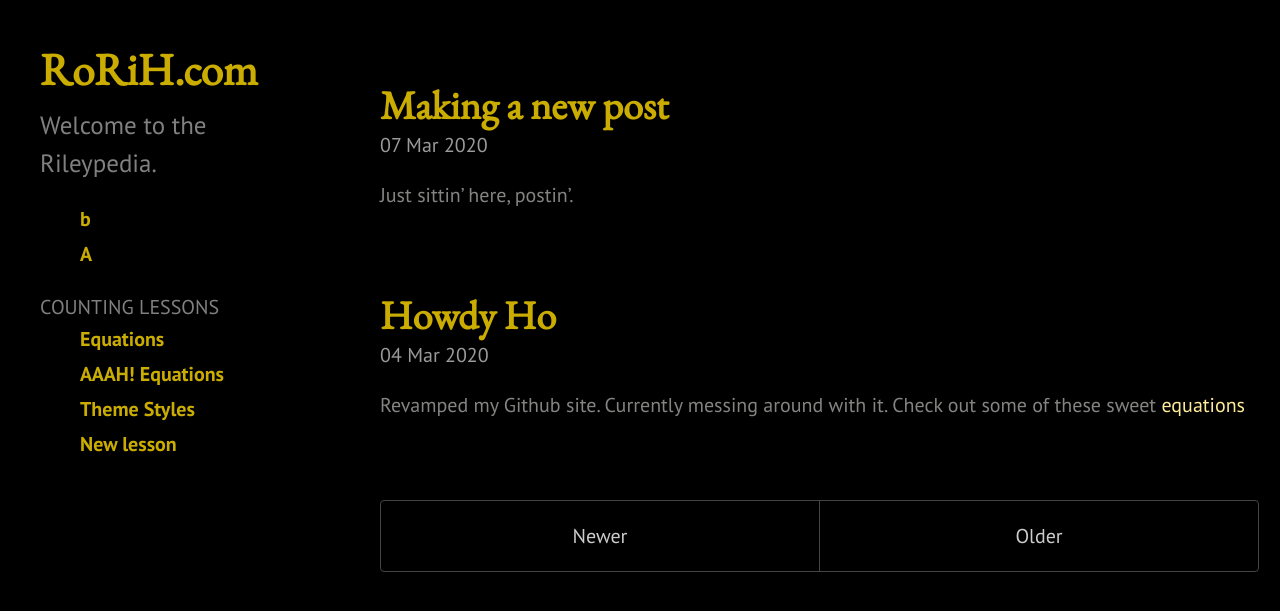
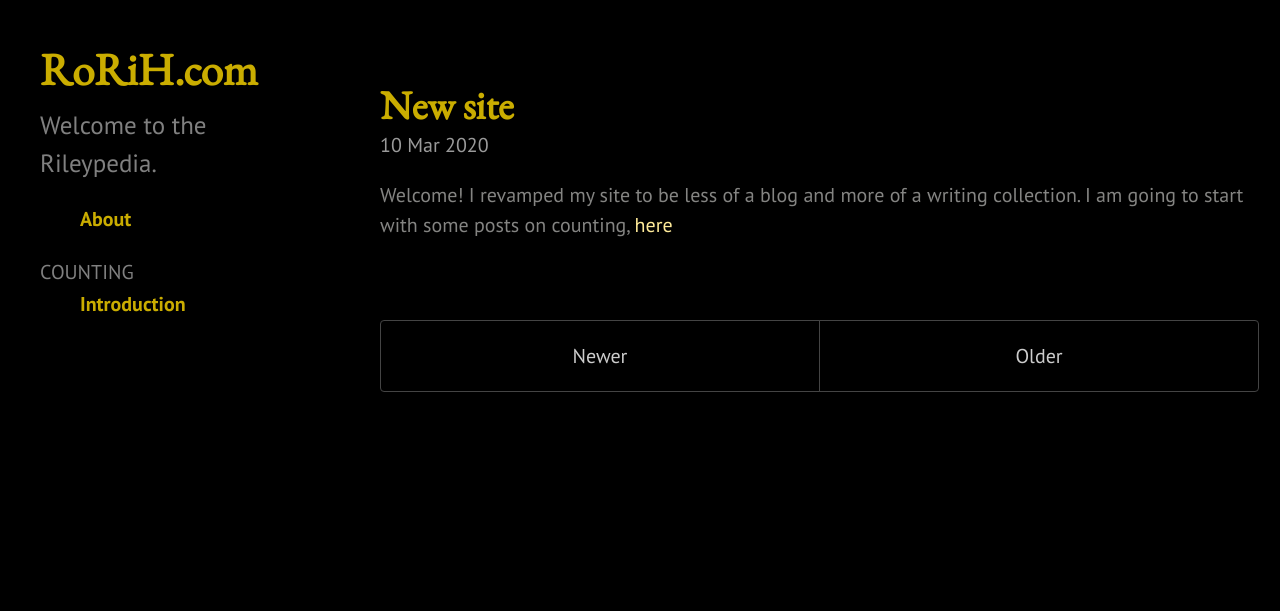
Before and after one commit to roriholm/roriholm.github.io, a Jekyll site: the page built from index.html, in a window 1280 px wide. Shown: the top 611 px of the page. Built offline with Jekyll 4.4.1, drawn with Linux system fonts in a browser that asks for light colours; the list of posts is cut into pages by our own code.

Commit message:
starting real content

```diff
--- a/_config.yml
+++ b/_config.yml
@@ -7,7 +7,7 @@ title:            RoRiH.com
 tagline:
 description:      "Welcome to the Rileypedia."
 url:              index.html
-baseurl:          /
+baseurl:          /roriholm
 
 collections_dir:  content
 collections:
@@ -17,9 +17,9 @@ collections:
       - b.md
       - a.md
 
-  mathpages:
+  counting:
     output: true
-    nav_label: COUNTING LESSONS
+    nav_label: COUNTING
     sort_by: lesson
 
 defaults:
--- a/content/_posts/2020-03-04-new.md
+++ /dev/null
@@ -1,7 +0,0 @@
----
-layout: post
-title: Howdy Ho
----
-
-Revamped my Github site. Currently messing around with it.
-Check out some of these sweet [equations]({% link _mathpages/arst.md %})
--- a/content/_posts/2020-03-07-another-one.md
+++ /dev/null
@@ -1,6 +0,0 @@
----
-layout: post
-title: Making a new post
----
-
-Just sittin' here, postin'.
--- /dev/null
+++ b/content/_posts/2020-03-10-new.md
@@ -0,0 +1,6 @@
+---
+layout: post
+title: New site
+---
+
+Welcome! I revamped my site to be less of a blog and more of a writing collection. I am going to start with some posts on counting, [here]({% link _counting/introduction.md %})
```
Also changed, not shown: content/_about/a.md (+5 -2 lines), content/_about/b.md (deleted, +0 -16 lines), content/_counting/introduction.md (renamed from content/_mathpages/lesson 5.md, +12 -3 lines), content/_mathpages/about3.md (deleted, +0 -23 lines), content/_mathpages/arst.md (deleted, +0 -62 lines), content/_counting/_example page.md (renamed from content/_mathpages/3rd lesson.md).
